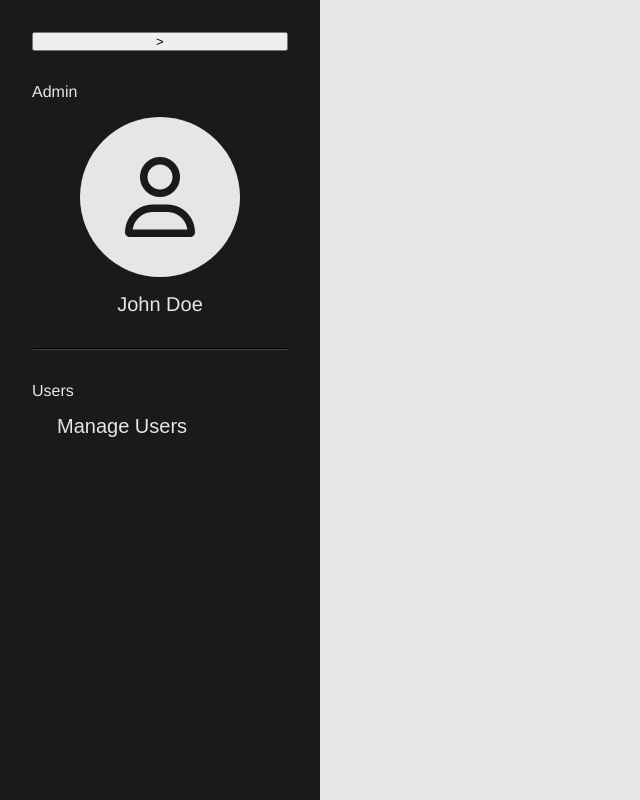
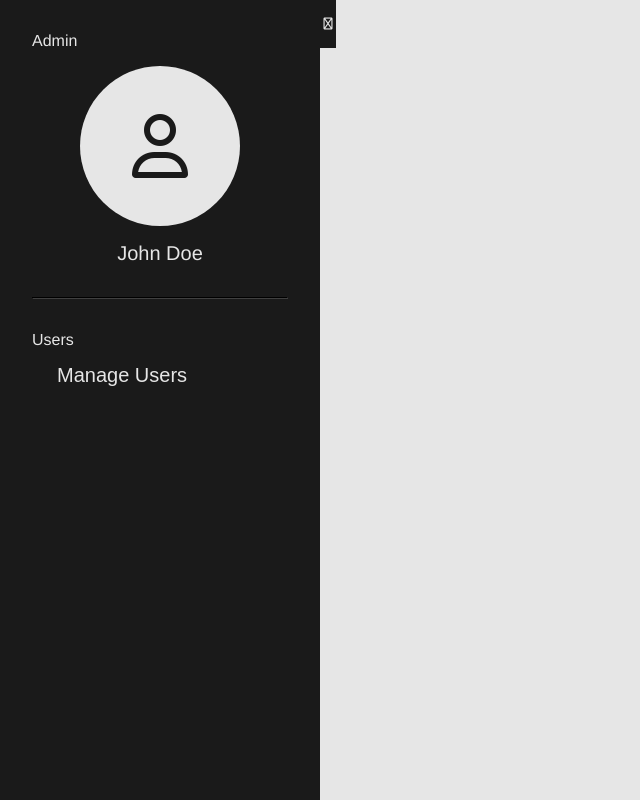
Before and after one commit to peterRomanDev/determine-nationality-app, a plain HTML site: page index.html in a window 1280 px wide. Shown: the whole page, without its empty margins (0-640 px from the left). Drawn offline with Linux system fonts and the light colour scheme.

Commit message:
Style dashboard toggle button, add tasks to the README

```diff
--- a/index.html
+++ b/index.html
@@ -10,7 +10,6 @@
 <body>
     <div class="dashboard-wrapper">
         <div class="dashboard">
-            <button class="dashboard-btn-toggle">></button>
             <div class="dashboard--admin">
                 <h2 class="dashboard__admin-heading dashboard-heading">Admin</h2>
                 <div class="dashboard__admin-details">
@@ -30,6 +29,9 @@
                 </div>
             </div>
         </div>
+        <button class="dashboard-btn-toggle">
+            <span class="fa-solid fa-arrow-right"></span>
+        </button>
     </div>
 </body>
 </html>
--- a/stylesheets/style.css
+++ b/stylesheets/style.css
@@ -89,7 +89,7 @@ body {
 
 .dashboard__admin-img {
     --img-width: 10rem;
-    --fs-admin-img: 5rem;
+    --fs-admin-img: 4rem;
 
     width: var(--img-width);
     height: var(--img-width);
@@ -130,7 +130,30 @@ body {
     color: var(--clr-accent-green);
 }
 
+.dashboard-btn-toggle {
+    --fs-btn-toggle: 0.75rem;
+
+    width: 1rem;
+    height: 3rem;
+    border: 0;
+
+    background-color: var(--clr-grey-500);
+    color: var(--clr-grey-100);
+    font-size: var(--fs-btn-toggle);
+
+    transition: background-color 125ms;
+}
+
+.dashboard-btn-toggle:hover {
+    background-color: var(--clr-grey-400);
+    cursor: pointer;
+}
+
 /* dashboard items positioning */
+.dashboard-wrapper {
+    display: flex;
+}
+
 .dashboard,
 .dashboard--options {
     display: flex;
```
Also changed, not shown: README.md.
